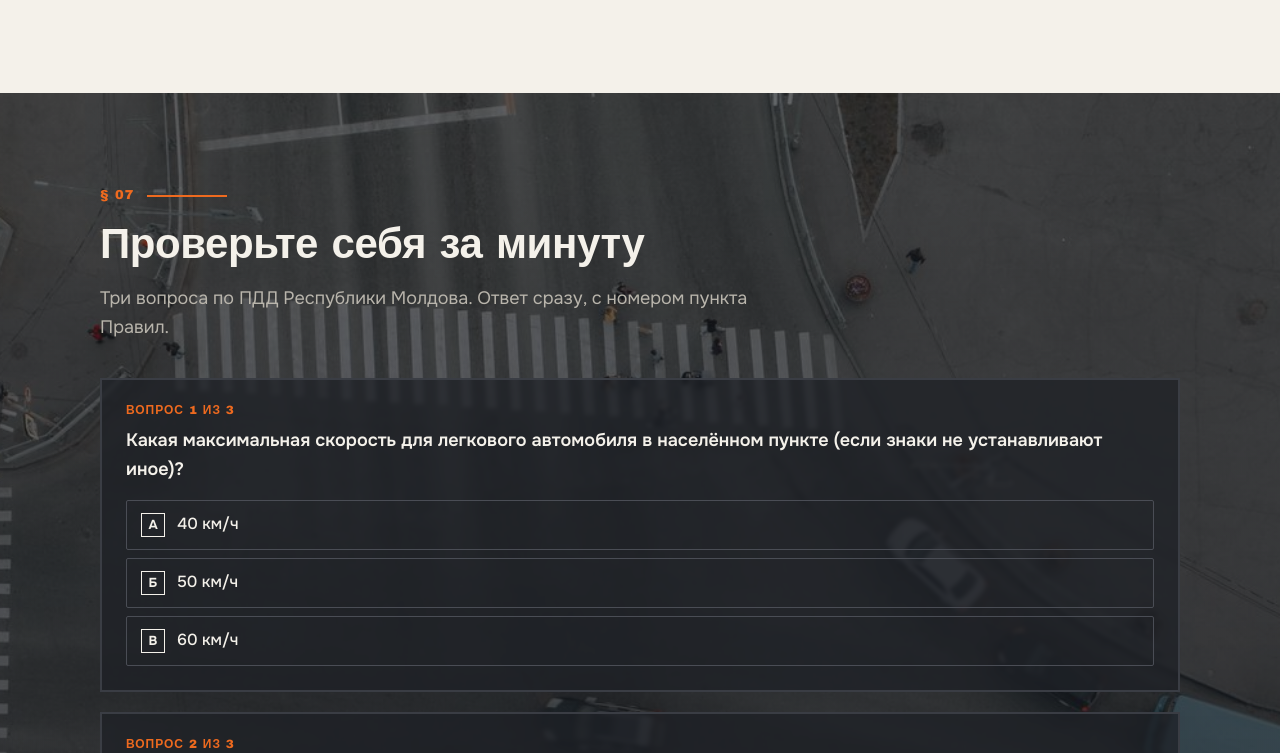
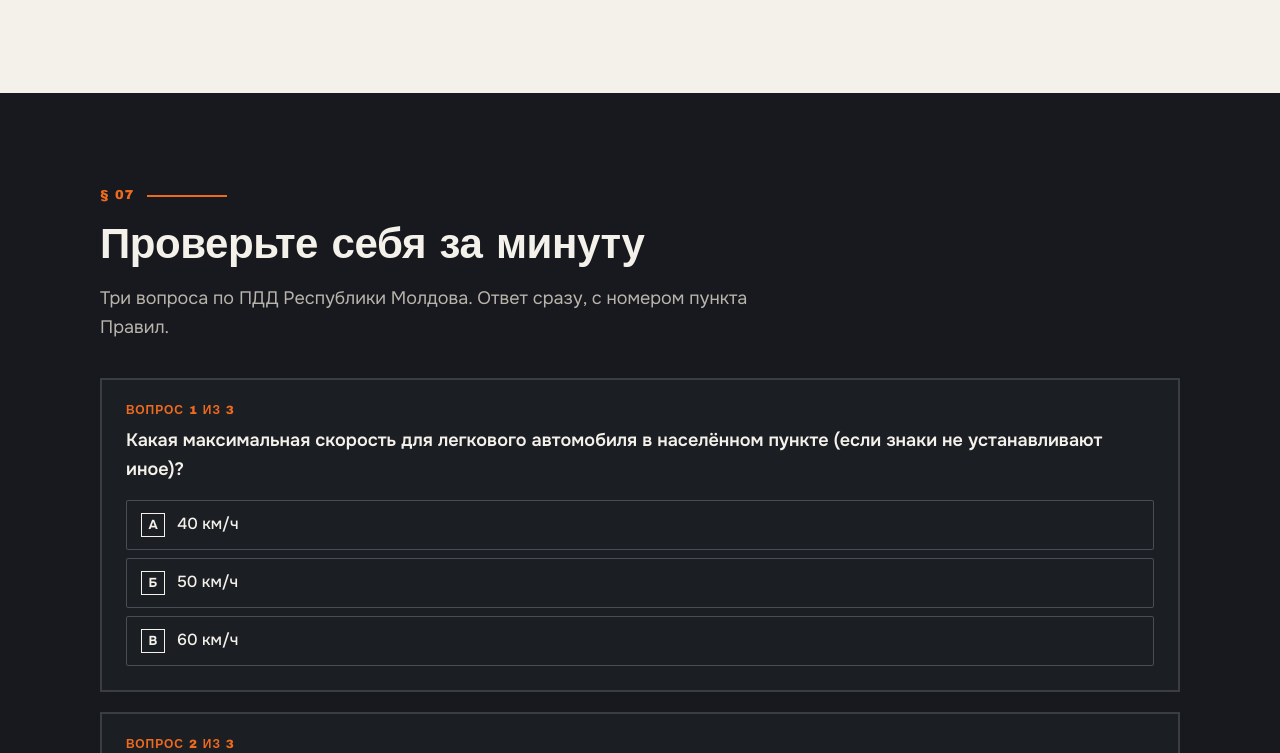
Before and after one commit to webonix-md/autoschool, a plain HTML site: page index.html in a window 1280 px wide. Shown: the part 5222-5975 px from the top of the page. Drawn offline with Linux system fonts and the light colour scheme; a web font is replaced by a local one.

Commit message:
Update style.css

```diff
--- a/css/style.css
+++ b/css/style.css
@@ -210,11 +210,11 @@ p { margin: 0; }
 }
 
 /* секция с тёмным фото-фоном (тест): фото почти утоплено в чернила */
-.section--photo-bg {
+/* .section--photo-bg {
   background:
     linear-gradient(rgba(23,25,30,.6), rgba(23,25,30,.83)),
     url("../img/photo/quiz-crossroad2.jpg") center / cover no-repeat, var(--ink);
-}
+} */
 .section--photo-bg .q { background: rgba(30, 32, 38, .72); backdrop-filter: blur(2px); }
 
 /* билет */
```
